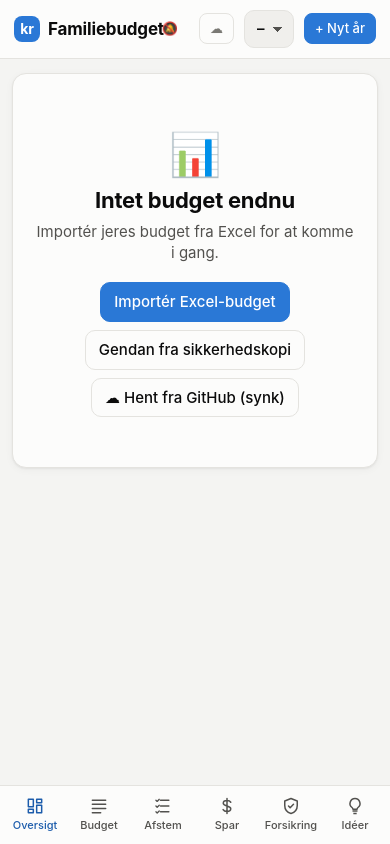
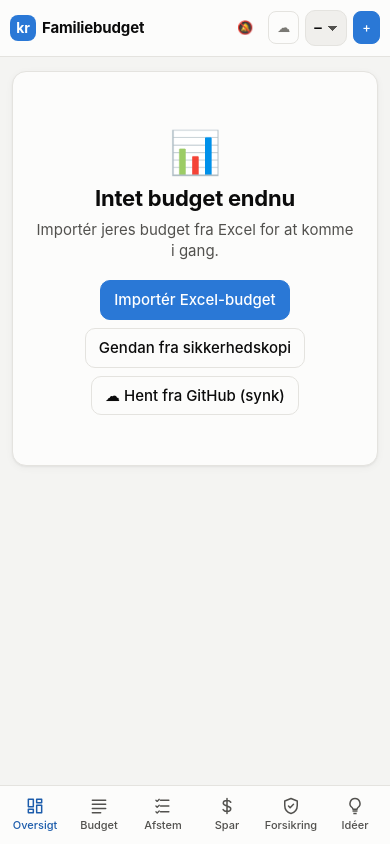
Before and after one commit to henrikfriisthuesen-bit/Familiebudget, a plain HTML site: page index.html in a window 390 px wide. Drawn offline with Linux system fonts and the light colour scheme.

Commit message:
Topbar på mobil: kompakt linje uden overlap (titel, knapper og år-vælger) (v28)
Co-Authored-By: Claude Opus 5.5 <noreply@anthropic.com>
Claude-Session: https://claude.ai/code/session_014S63pUWyaUmYRsfBm6LEEL

```diff
--- a/index.html
+++ b/index.html
@@ -49,6 +49,17 @@ a{color:var(--accent-ink)}
 .brand .dot{width:26px;height:26px;border-radius:8px;background:var(--accent);display:grid;place-items:center;color:#fff;font-size:14px;flex:none}
 .brand small{display:block;font-weight:400;color:var(--ink-3);font-size:12px;white-space:nowrap;overflow:hidden;text-overflow:ellipsis}
 .top .sp{flex:1}
+/* Smal skærm: én kompakt linje uden at titlen løber ind under knapperne */
+@media (max-width:640px){
+  .top{gap:6px;padding-left:calc(env(safe-area-inset-left) + 10px);padding-right:calc(env(safe-area-inset-right) + 10px)}
+  .brand{font-size:15px;gap:6px;flex:1 1 auto}
+  .brand>div{min-width:0;overflow:hidden;text-overflow:ellipsis;white-space:nowrap}
+  .top .sp{display:none}
+  .top .btn.small{padding:6px 8px}
+  .top select.year{max-width:92px;padding:6px 24px 6px 8px;text-overflow:ellipsis;background-position:calc(100% - 13px) 52%,calc(100% - 8px) 52%}
+  .nyt-t{display:none}
+}
+@media (max-width:380px){.brand .dot{display:none}}
 .sync{font-size:12px;color:var(--ink-3);white-space:nowrap}
 .sync.err{color:var(--crit-ink)}
 select.year{appearance:none;-webkit-appearance:none;border:1px solid var(--line);background:var(--surface-2);border-radius:10px;padding:7px 28px 7px 12px;font-weight:600;
@@ -320,7 +331,7 @@ details.fold[open]>summary::before{transform:rotate(90deg)}
   <div class="sp"></div>
   <span class="sync" id="sync"></span>
   <select class="year" id="yearSel" aria-label="Vælg år"></select>
-  <button class="btn primary small" data-act="newYear" title="Opret nyt år ud fra det valgte">+ Nyt år</button>
+  <button class="btn primary small" data-act="newYear" title="Opret nyt år ud fra det valgte" aria-label="Nyt år">+<span class="nyt-t"> Nyt år</span></button>
 </header>
 <div class="wrap">
   <nav class="tabs" id="tabs"></nav>
--- a/standalone.js
+++ b/standalone.js
@@ -231,7 +231,7 @@
   document.addEventListener('click', e => { if (e.target.closest('[data-act="syncSetup"]')){ e.preventDefault(); openSetup(); } });
 
   /* ---------- ny version ---------- */
-  const APP_VERSION = 'familiebudget-v27';
+  const APP_VERSION = 'familiebudget-v28';
   let verShown = false, verChecked = 0;
   async function checkVersion(){
     if (verShown || !navigator.onLine || Date.now() - verChecked < 5 * 60e3) return; verChecked = Date.now();
--- a/sw.js
+++ b/sw.js
@@ -1,5 +1,5 @@
 /* Familiebudget – offline-cache. Ret VERSION når filerne opdateres. */
-const VERSION = 'familiebudget-v27';
+const VERSION = 'familiebudget-v28';
 const ASSETS = ['./', 'index.html', 'standalone.js', 'exceljs.min.js', 'manifest.webmanifest', 'icon-192.png', 'icon-512.png', 'apple-touch-icon.png'];
 self.addEventListener('install', e => { e.waitUntil(caches.open(VERSION).then(c => c.addAll(ASSETS)).then(() => self.skipWaiting())); });
 self.addEventListener('activate', e => { e.waitUntil(caches.keys().then(ks => Promise.all(ks.filter(k => k !== VERSION).map(k => caches.delete(k)))).then(() => self.clients.claim())); });
```
